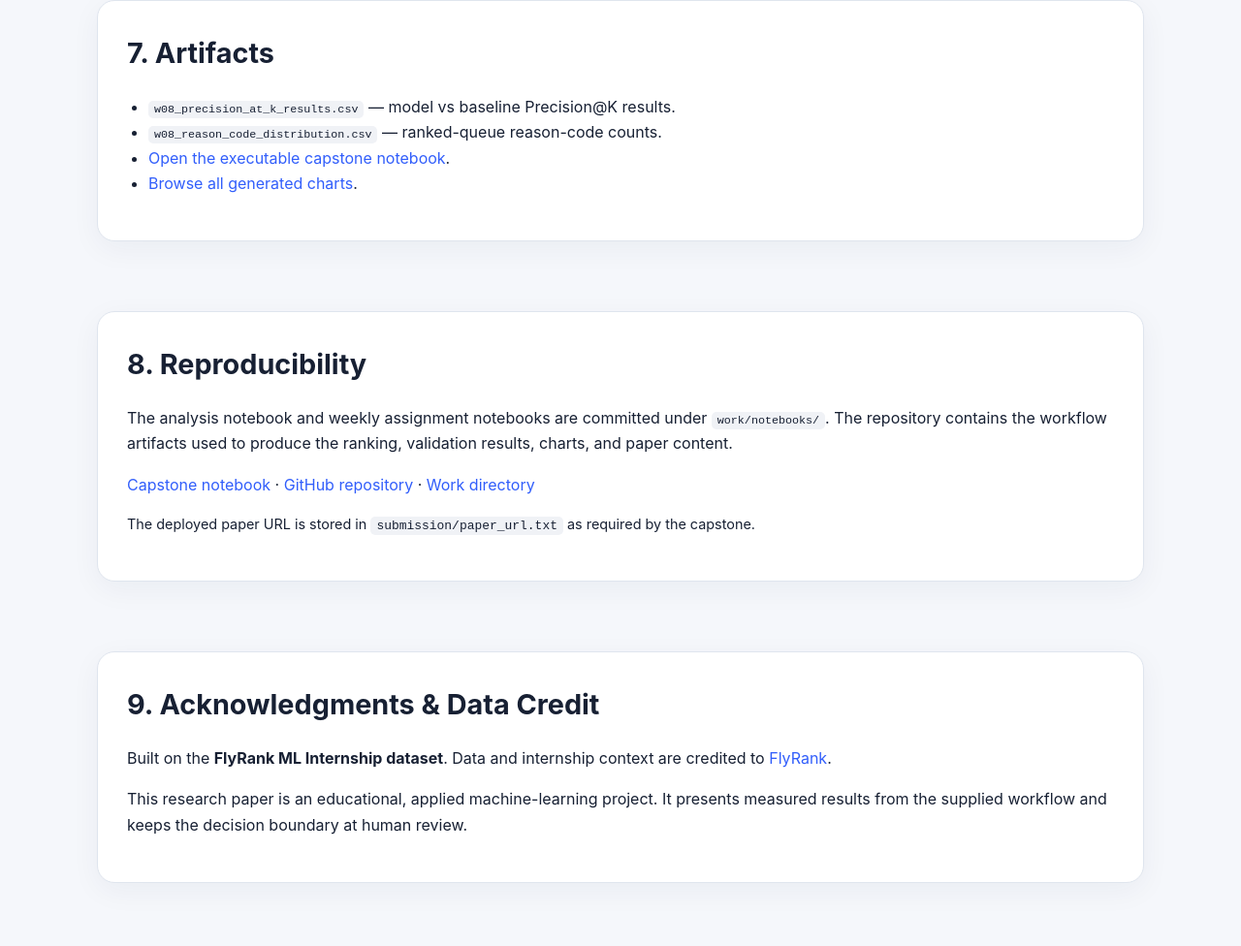
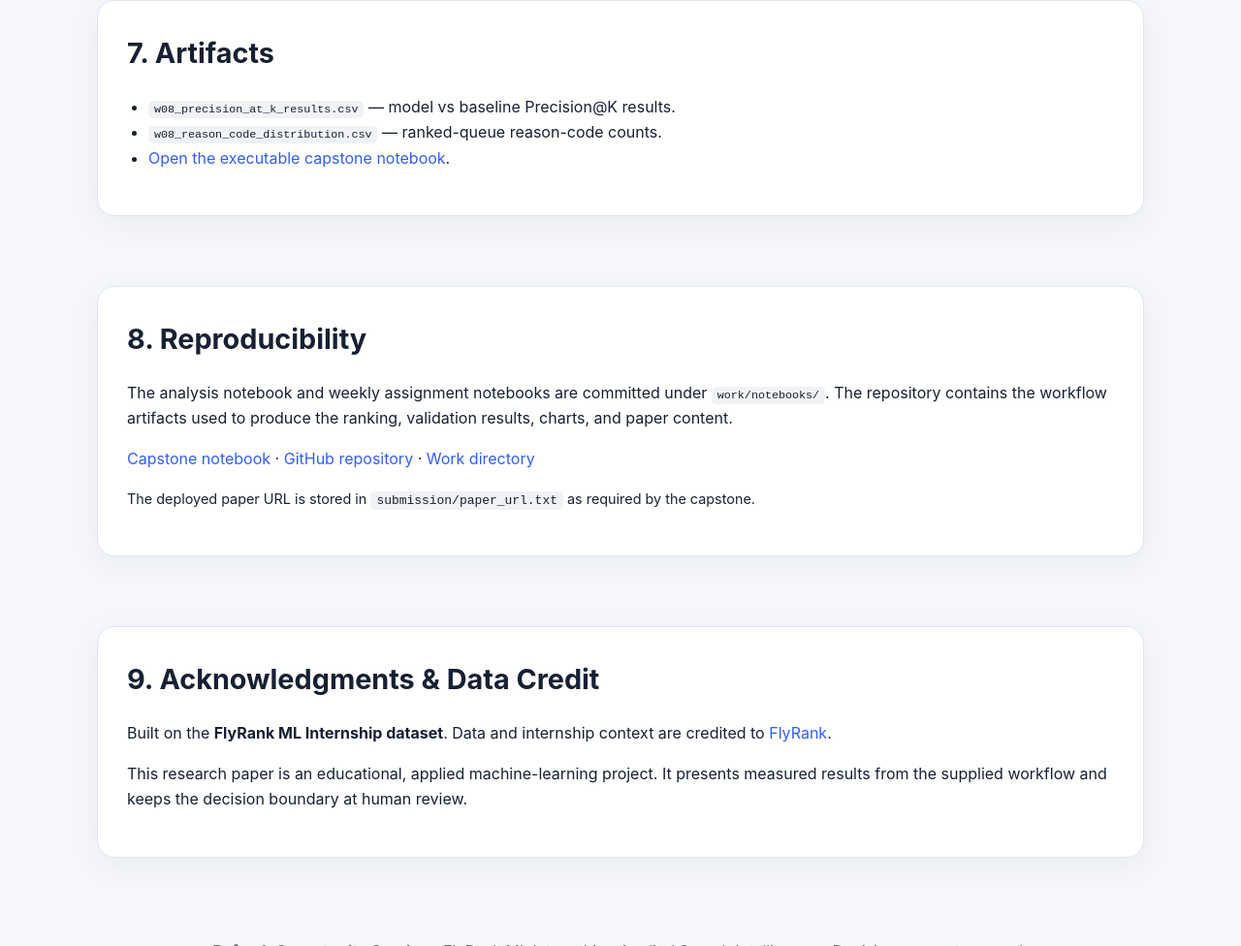
Before and after one commit to Ishwarsolanki-004/ML-internship-with-flyrank-ai, a plain HTML site: page index.html in a window 1280 px wide. Shown: the part 5876-6852 px from the top of the page at 97% size. Drawn offline with Linux system fonts and the light colour scheme.

Commit message:
Remove broken charts link

```diff
--- a/index.html
+++ b/index.html
@@ -228,7 +228,6 @@ footer{padding:35px 0 55px;color:var(--muted);text-align:center}
 <li><code>w08_precision_at_k_results.csv</code> — model vs baseline Precision@K results.</li>
 <li><code>w08_reason_code_distribution.csv</code> — ranked-queue reason-code counts.</li>
 <li><a href="work/notebooks/capstone.ipynb">Open the executable capstone notebook</a>.</li>
-<li><a href="outputs/charts/">Browse all generated charts</a>.</li>
 </ul>
 </div>
 </section>
```
